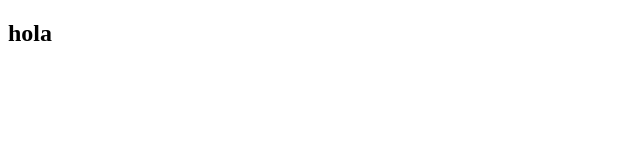
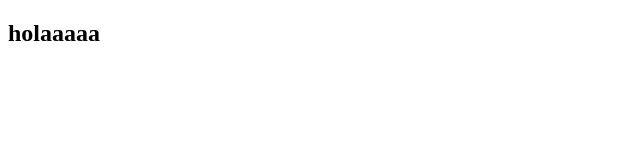
Before and after one commit to EHADJIMALICK/lamevaeninternet, a plain HTML site: page index.html in a window 1280 px wide. Shown: the full height of the page, 0-640 px from the left. Drawn offline with Linux system fonts and the light colour scheme.

Commit message:
Update index.html

```diff
--- a/index.html
+++ b/index.html
@@ -6,6 +6,6 @@
     <title>Document</title>
 </head>
 <body>
-    <h2>hola</h2>
+    <h2>holaaaaa</h2>
 </body>
 </html>
```
